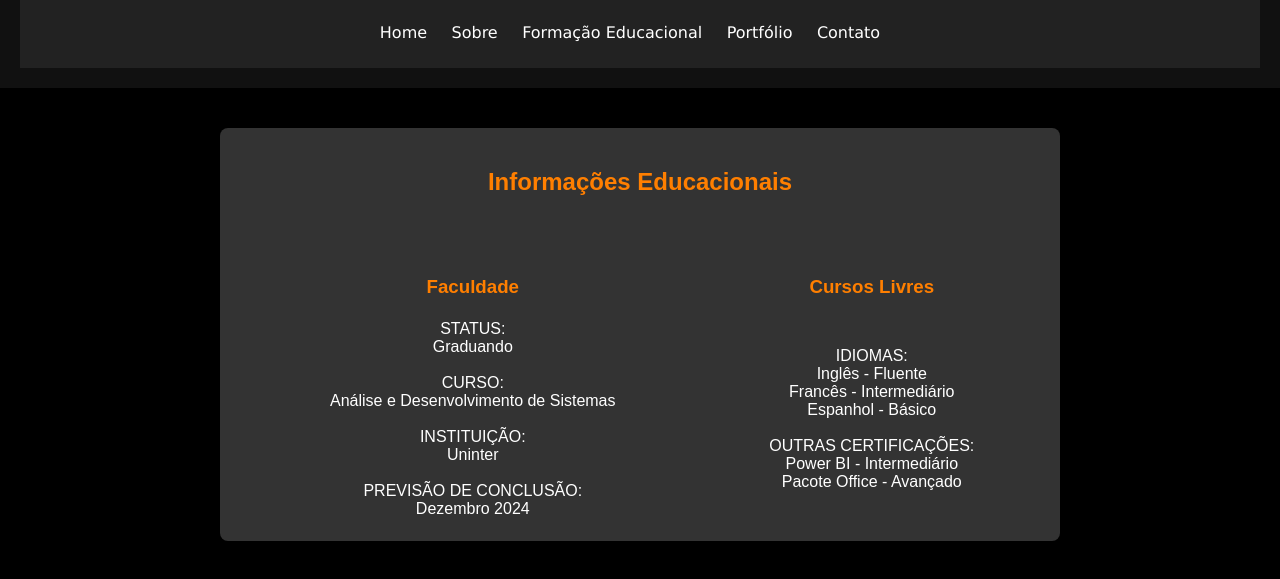
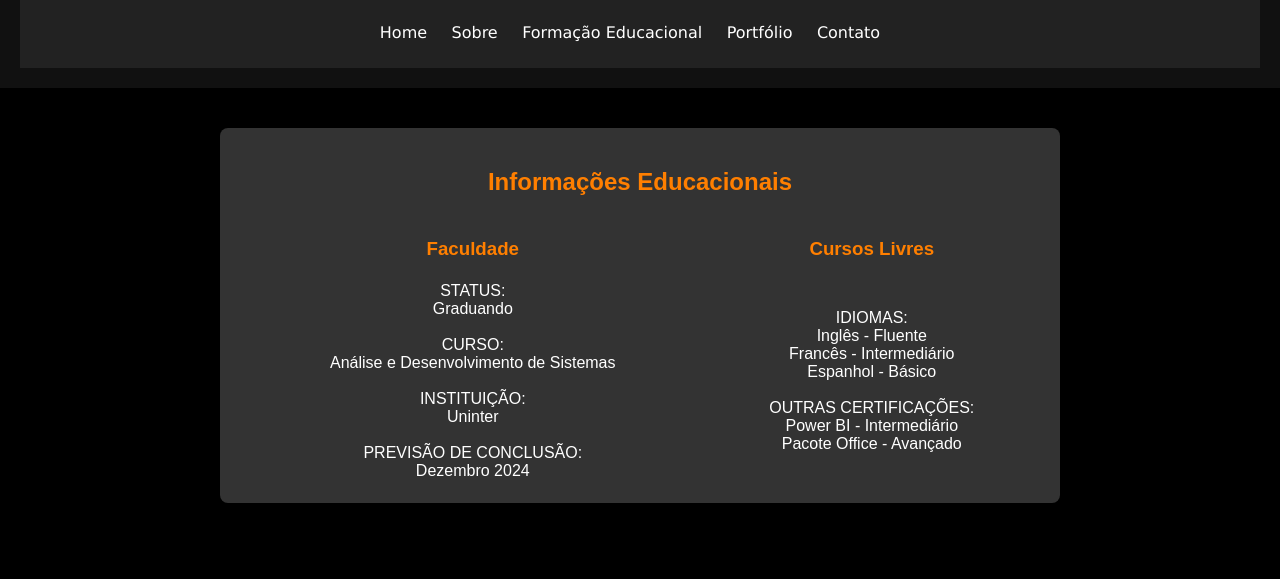
Before and after one commit to FelipeMattos17/meu-portfolio, a plain HTML site: page education.html in a window 1280 px wide. Shown: the part 61-640 px from the top of the page. Drawn offline with Linux system fonts and the light colour scheme.

Commit message:
Update education.html

```diff
--- a/education.html
+++ b/education.html
@@ -38,7 +38,7 @@
                         Uninter<br>
                         <br>
                         PREVISÃO DE CONCLUSÃO:<br>
-                        Dezembro 2024</td><br>
+                        Dezembro 2024</td>
                     <td>IDIOMAS:<br>
                         Inglês - Fluente<br>
                         Francês - Intermediário<br>
```
